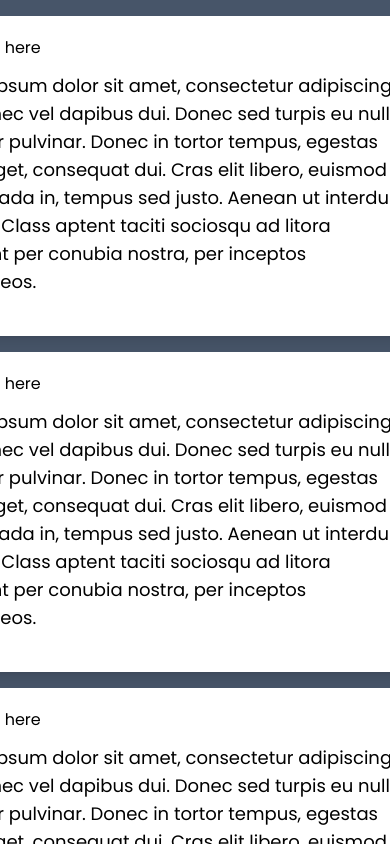
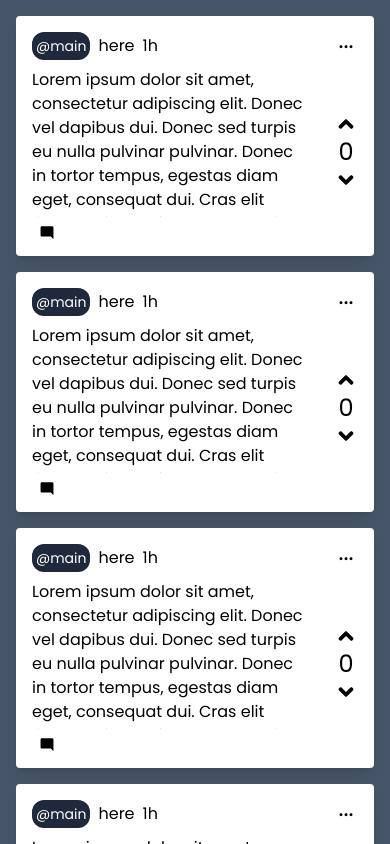
Before and after one commit to aeskerminen/overheard-frontend, a React (Vite) app: page / in a window 390 px wide. Built offline with nearby package versions, Linux system fonts and the light colour scheme.

Commit message:
Fixing responsive issues.

```diff
--- a/src/App.jsx
+++ b/src/App.jsx
@@ -8,7 +8,7 @@ const testPost = {
   location: 'here',
   channel: 'main',
   content: 'Lorem ipsum dolor sit amet, consectetur adipiscing elit. Donec vel dapibus dui. Donec sed turpis eu nulla pulvinar pulvinar. Donec in tortor tempus, egestas diam eget, consequat dui. Cras elit libero, euismod id malesuada in, tempus sed justo. Aenean ut interdum massa. Class aptent taciti sociosqu ad litora torquent per conubia nostra, per inceptos himenaeos.',
-  createdAt: '',
+  createdAt: '1h',
 }
 
 const Post = (props) => {
@@ -22,19 +22,15 @@ const Post = (props) => {
     return <div>Loading...</div>
   else {
     return (
-      <div className="p-2 bg-white shadow-lg rounded self-center flex flex-row gap-4" style={{ minWidth: '35rem', maxWidth: '35rem', maxHeight: '30rem' }}>
+      <div className="p-2 bg-white shadow-lg rounded self-center flex flex-row gap-4" style={{ minWidth: '5rem', maxWidth: '35rem', maxHeight: '15rem' }}>
         <div className="flex flex-col justify-between p-2 gap-2">
           <div className="flex items-center gap-2">
-            <p className="p-1 bg-slate-800 text-white rounded-xl text-md">@{post.channel}</p>
+            <p className="p-1 bg-slate-800 text-white rounded-xl text-sm">@{post.channel}</p>
             <p>{post.location}</p>
             <p>{post.createdAt}</p>
           </div>
-          <div className="">
-            <p className="text-lg">{post.content}</p>
-          </div>
-          <div>
-            <MdModeComment></MdModeComment>
-          </div>
+          <p className="text-md" style={{width: 'calc(100%)', textOverflow: 'ellipsis', overflow: 'hidden'}}>{post.content}</p>
+          <MdModeComment className="self-start m-0" size={30}></MdModeComment>
         </div>
         <div className="flex flex-col items-center mr-2">
           <p className="text-2xl">...</p>
```
